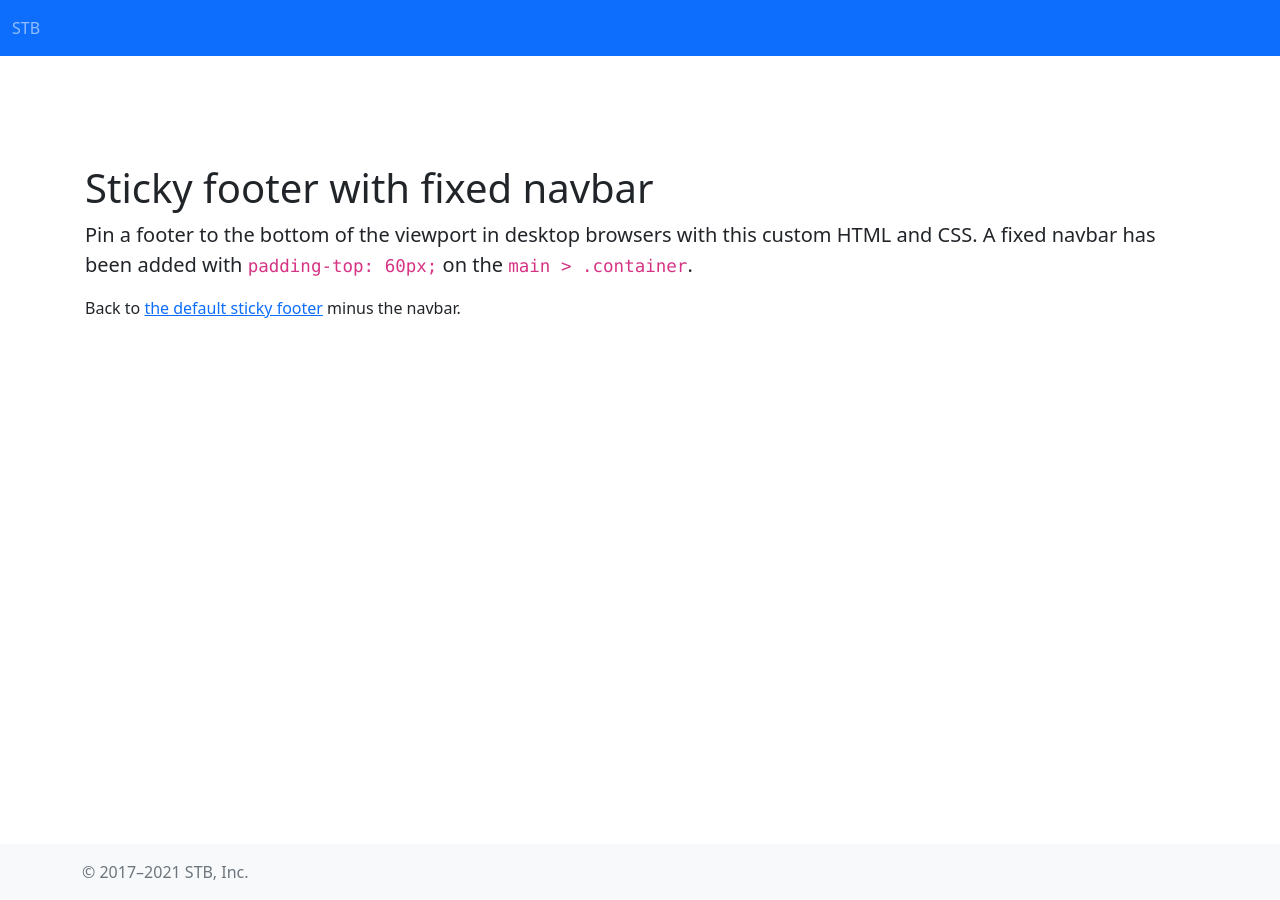
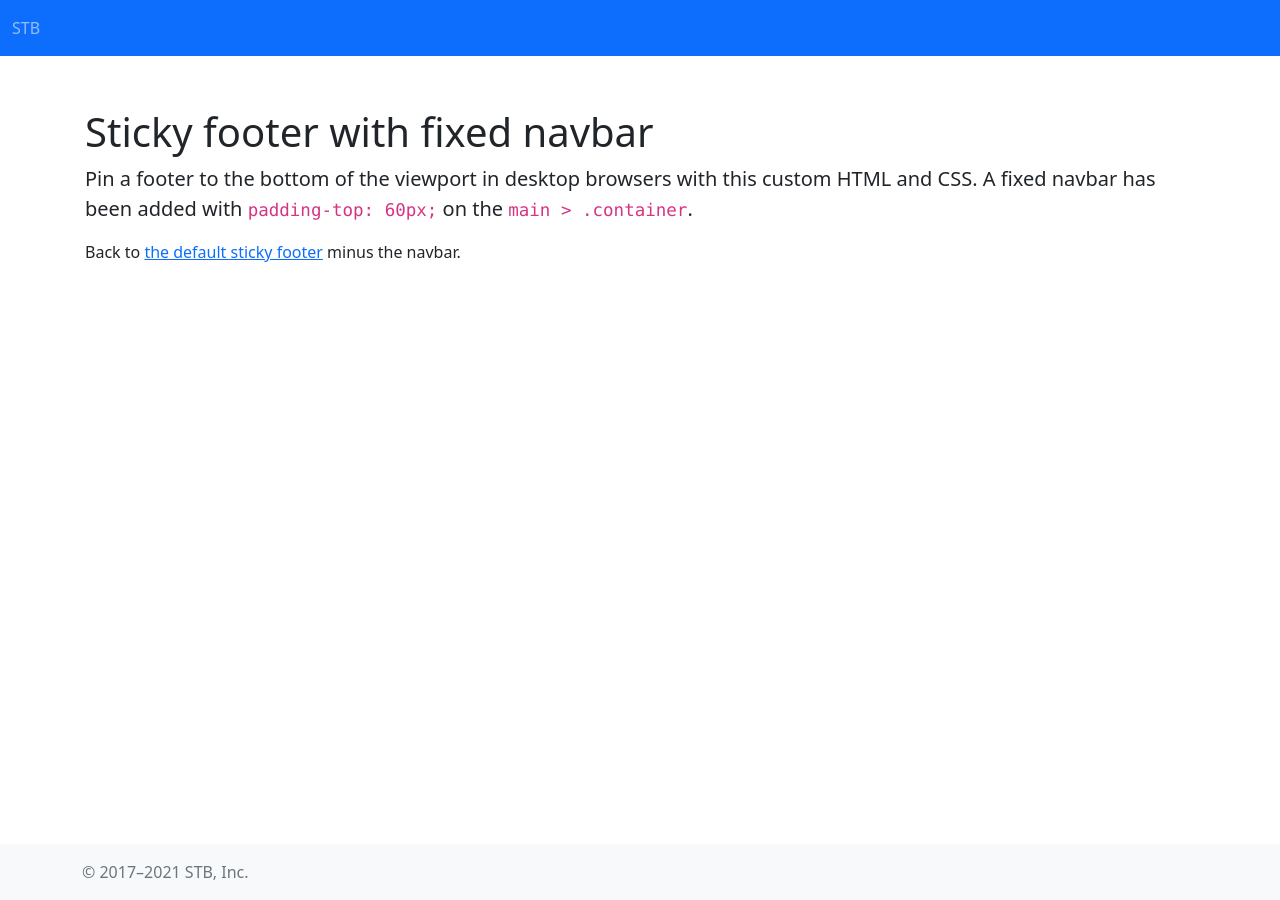
Before and after one commit to createwebid/web, a Jekyll site: the page built from index.html, in a window 1280 px wide. Built offline with Jekyll 4.4.1, drawn with Linux system fonts in a browser that asks for light colours.

Commit message:
Update default.html

```diff
--- a/_layouts/default.html
+++ b/_layouts/default.html
@@ -44,7 +44,7 @@
 
 <header>
   <!-- Fixed navbar -->
-  <nav class="navbar navbar-dark bg-primary">
+  <nav class="navbar navbar-dark fixed-top bg-primary">
   <div class="container-fluid">
     <span class="navbar-text">
       {{ site.title }}
```
